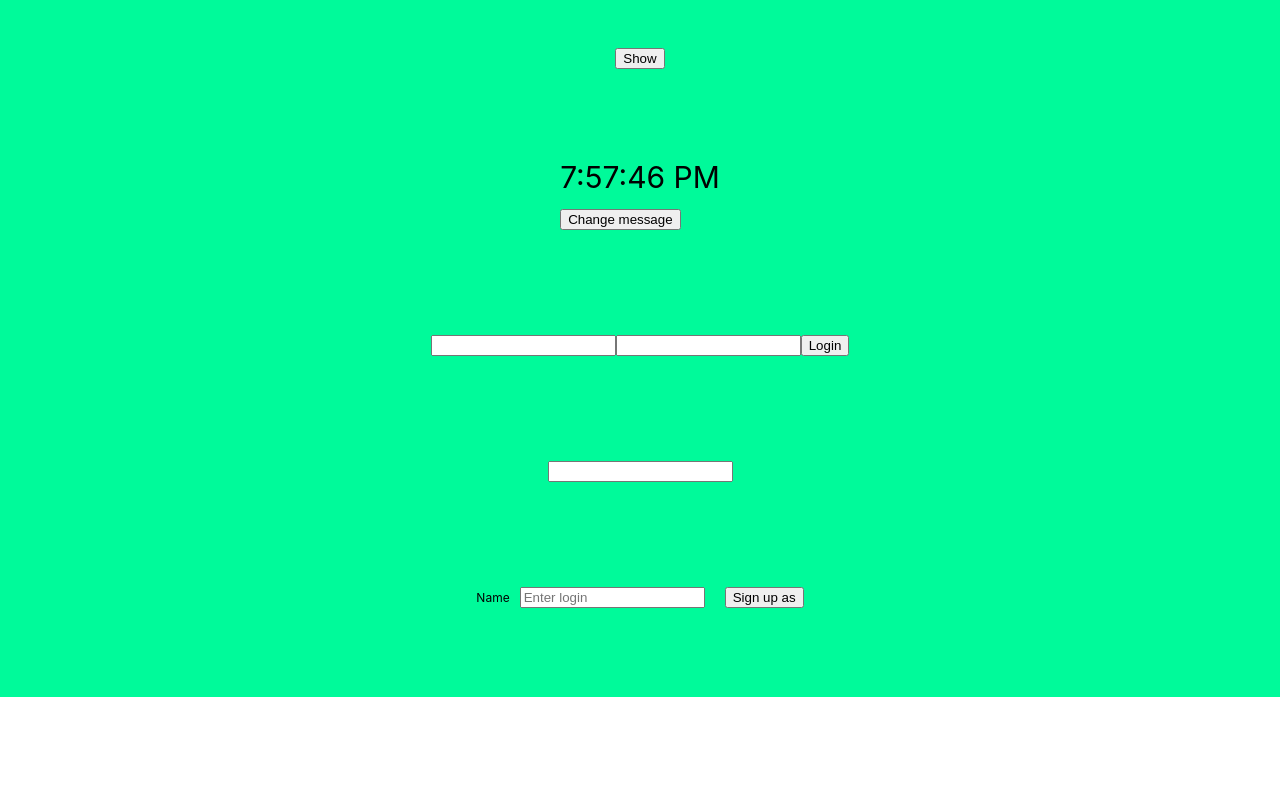
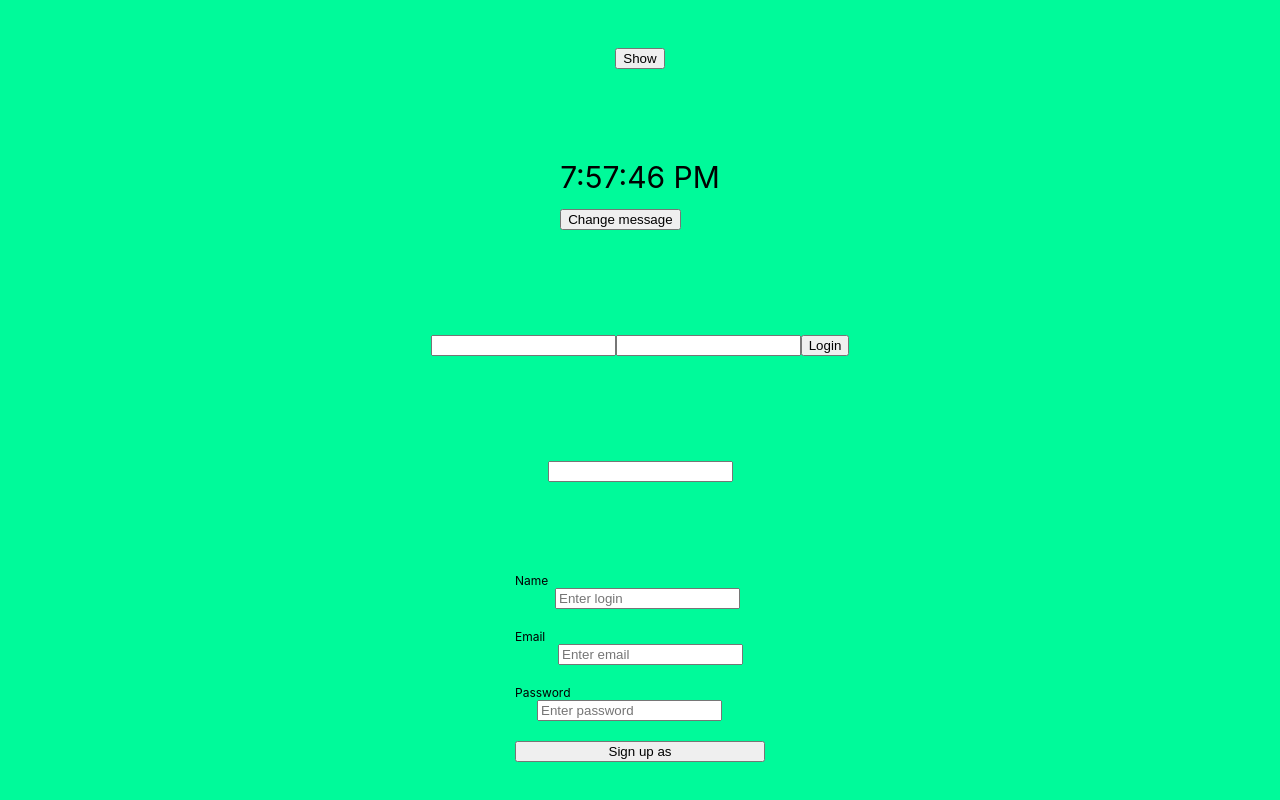
Before and after one commit to VictorSelischev/react-49-conspect, a React (Create React App) app: page / in a window 1280 px wide. Shown: the part 807-1607 px from the top of the page. Before the commit the page ends 1504 px from the top, so only its background shows below. Built offline with nearby package versions, Linux system fonts and the light colour scheme.

Commit message:
Update SignUpForm.jsx

```diff
--- a/src/components/SignUpForm/SignUpForm.jsx
+++ b/src/components/SignUpForm/SignUpForm.jsx
@@ -35,14 +35,37 @@ class SignUpForm extends Component {
     const { login, email, password } = this.state;
 
     return (
-      <form className="section" onSubmit={this.handleSubmit}>
-        <label className={css.text} style={{ marginRight: '20px' }}>
+      <form className="section" style={{display: 'flex', flexDirection: 'column', width: '250px'}} onSubmit={this.handleSubmit}>
+        <label className={css.text} style={{ marginBottom: '20px' }}>
           Name
           <input
-            style={{ marginLeft: '10px' }}
+            style={{ marginLeft: '40px' }}
             type="text"
             placeholder="Enter login"
+            name="login"
             value={login}
+            onChange={this.handleChange}
+          />
+        </label>
+        <label className={css.text} style={{ marginBottom: '20px' }}>
+          Email
+          <input
+            style={{ marginLeft: '43px' }}
+            type="email"
+            placeholder="Enter email"
+            name="email"
+            value={email}
+            onChange={this.handleChange}
+          />
+        </label>
+        <label className={css.text} style={{ marginBottom: '20px' }}>
+          Password
+          <input
+            style={{ marginLeft: '22px' }}
+            type="password"
+            placeholder="Enter password"
+            name="password"
+            value={password}
             onChange={this.handleChange}
           />
         </label>
```
